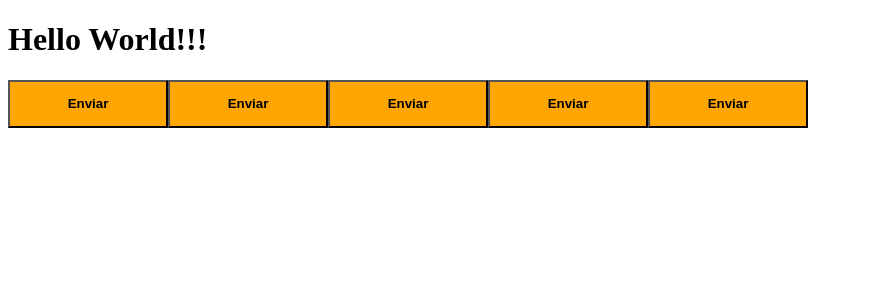
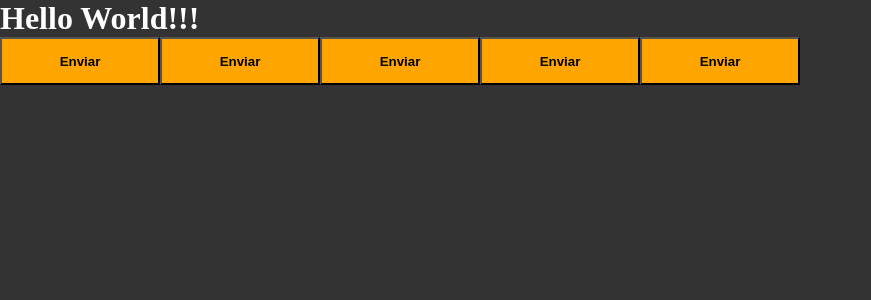
Before and after one commit to rramires/react_timer, a React (Vite) app: page / in a window 1280 px wide. Shown: the top 300 px of the page, without its empty margins (0-871 px from the left). Built offline with nearby package versions, Linux system fonts and the light colour scheme.

Commit message:
Adding global styles.

```diff
--- a/src/App.tsx
+++ b/src/App.tsx
@@ -1,6 +1,8 @@
 import { ThemeProvider } from "styled-components"
 import { defaultTheme } from "./styles/themes/default"
+import { GlobalStyle } from "./styles/global"
 import { Button } from "./components/Button"
+
 
 export function App() {
 
@@ -13,6 +15,8 @@
       <Button variant="secondary"/>
       <Button variant="danger"/>
       <Button variant="success"/>
+
+      <GlobalStyle/>
     </ThemeProvider>
   )
 }
--- /dev/null
+++ b/src/styles/global.ts
@@ -0,0 +1,16 @@
+import { createGlobalStyle } from 'styled-components'
+
+export const GlobalStyle = createGlobalStyle`
+* {
+    margin: 0;
+    padding: 0;
+    box-sizing: border-box;
+    list-style: none;
+    text-decoration: none;
+}
+
+body {
+    background: #333333;
+    color: #FFFFFF;
+}
+`
```
